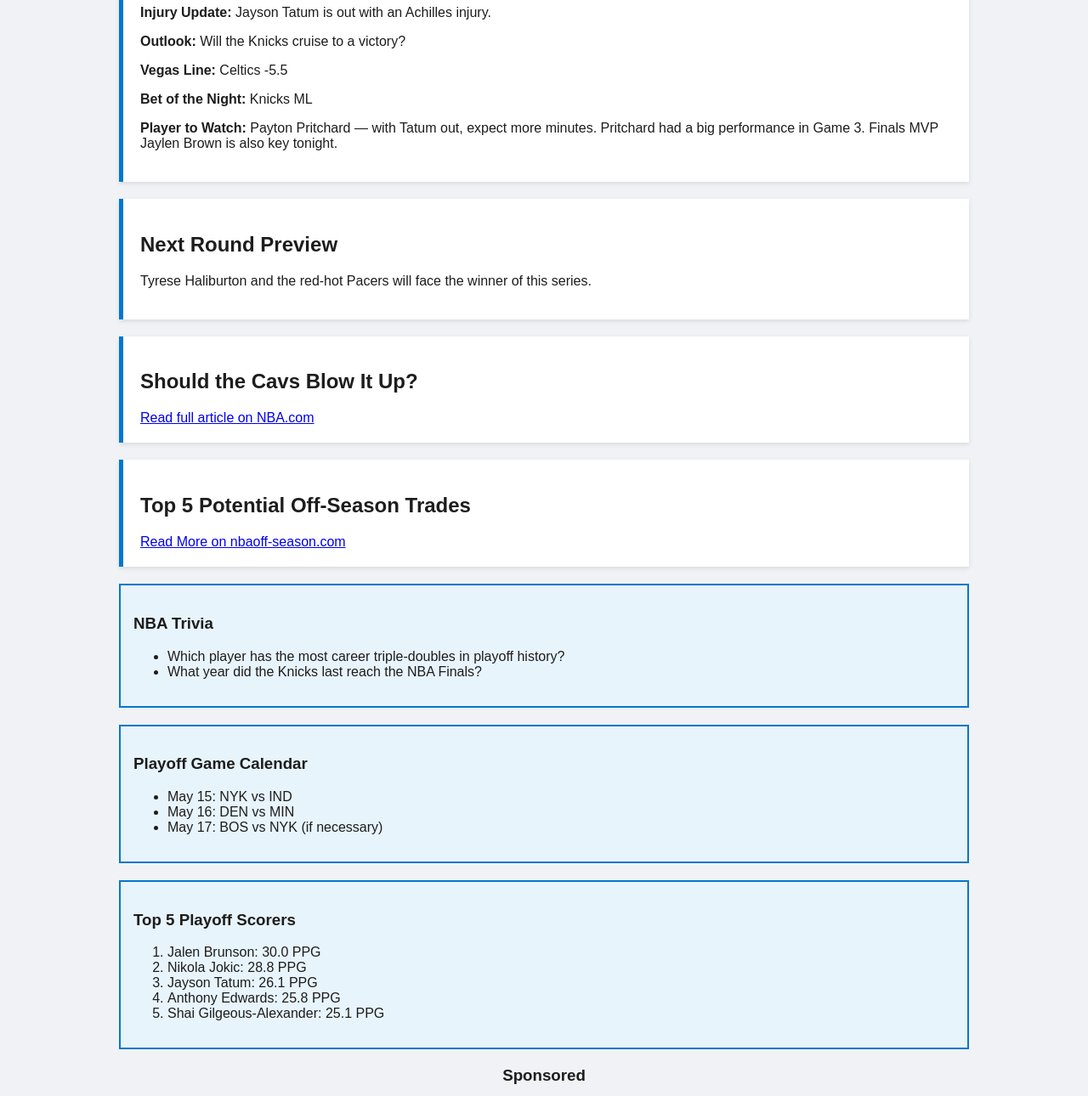
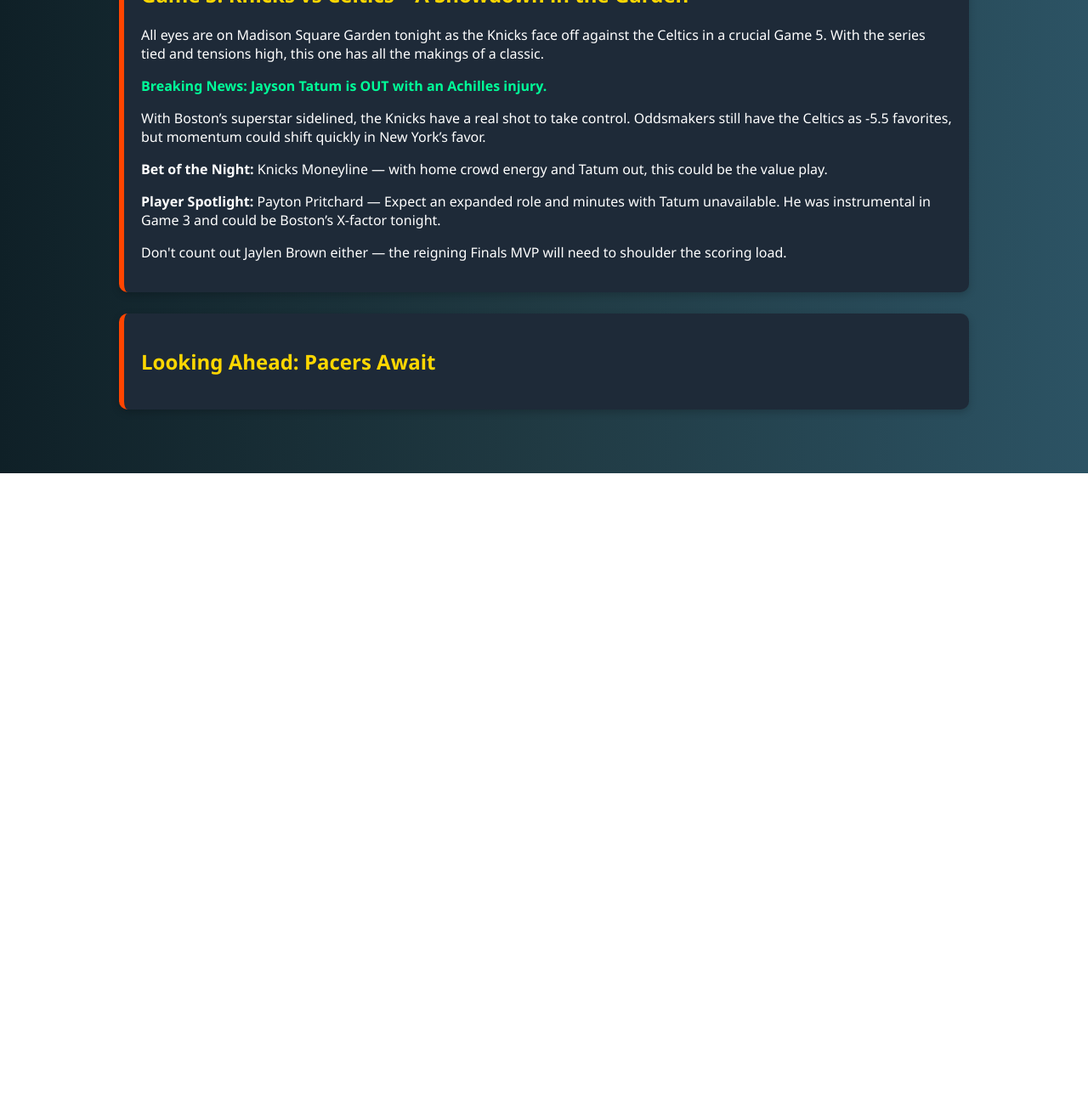
Before and after one commit to jonesbeach617/nbaplayoffs, a plain HTML site: page index.html in a window 1280 px wide. Shown: the part 290-1580 px from the top of the page at 85% size. After the commit the page ends 847 px from the top, so only its background shows below. Drawn offline with Linux system fonts and the light colour scheme.

Commit message:
index.html

```diff
--- a/index.html
+++ b/index.html
@@ -2,147 +2,116 @@
 <html lang="en">
 <head>
 <meta charset="UTF-8">
-  <title>NBA Playoffs Update - By Yoni (May 14, 2025)</title>
+<title>NBA Playoffs 2025 - By Yoni</title>
 <style>
 body {
-      font-family: 'Arial', sans-serif;
-      background-color: #f0f2f5;
+font-family: 'Segoe UI', sans-serif;
+background: linear-gradient(to right, #0f2027, #203a43, #2c5364);
+color: #ffffff;
 margin: 0;
 padding: 0;
-      color: #1d1d1d;
 }
 
 header {
-      background-color: #002b5c;
+background-color: #ff4500;
+padding: 25px;
+text-align: center;
 color: white;
-      padding: 20px;
-      text-align: center;
+box-shadow: 0 2px 8px rgba(0,0,0,0.3);
+}
+
+header h1 {
+font-size: 36px;
+margin-bottom: 5px;
 }
 
 .container {
+max-width: 1000px;
+margin: 30px auto;
 padding: 20px;
-      max-width: 1000px;
-      margin: auto;
 }
 
 .section {
-      background: white;
+background: #1e2a38;
 padding: 20px;
-      margin-bottom: 20px;
-      border-left: 5px solid #0077cc;
-      box-shadow: 0 2px 5px rgba(0,0,0,0.1);
+border-radius: 10px;
+margin-bottom: 25px;
+border-left: 6px solid #ff4500;
+box-shadow: 0 3px 10px rgba(0,0,0,0.2);
+}
+
+h2 {
+color: #ffd700;
+}
+
+a {
+color: #00d9ff;
+}
+
+.highlight {
+color: #00ff99;
+font-weight: bold;
 }
 
 .trivia, .calendar, .top-scorers {
-      background-color: #e8f4fc;
-      border: 2px solid #0077cc;
+background-color: #2e3b4e;
 padding: 15px;
+border: 2px solid #00d9ff;
+border-radius: 8px;
 margin-top: 20px;
 }
 
 footer {
 text-align: center;
-      background: #002b5c;
-      color: white;
-      padding: 15px;
-      margin-top: 30px;
+background: #121212;
+padding: 20px;
+color: #ccc;
+font-size: 14px;
+margin-top: 40px;
 }
 
 .subscribe {
-      display: block;
-      margin: 20px auto;
-      padding: 10px 25px;
-      background-color: #0077cc;
+background-color: #ff4500;
 color: white;
 border: none;
+padding: 12px 25px;
 font-size: 16px;
 cursor: pointer;
+display: block;
+margin: 30px auto 10px auto;
+border-radius: 5px;
 }
 
 .ads {
-      margin: 20px 0;
 text-align: center;
+margin-top: 30px;
 }
 
 .ads img {
 width: 300px;
+border-radius: 10px;
+box-shadow: 0 2px 8px rgba(0,0,0,0.3);
 }
 </style>
 </head>
 <body>
 
 <header>
-  <h1>NBA Playoffs 2025 - By Yoni</h1>
-  <p>Date: May 14, 2025</p>
+<h1>NBA Playoffs Central</h1>
+<p>By Yoni | May 14, 2025</p>
 </header>
 
 <div class="container">
 
 <div class="section">
-    <h2>Game 5 Tonight: Knicks vs Celtics</h2>
-    <p><strong>Knicks game 5 tonight!</strong></p>
-    <p><strong>Injury Update:</strong> Jayson Tatum is out with an Achilles injury.</p>
-    <p><strong>Outlook:</strong> Will the Knicks cruise to a victory?</p>
-    <p><strong>Vegas Line:</strong> Celtics -5.5</p>
-    <p><strong>Bet of the Night:</strong> Knicks ML</p>
-    <p><strong>Player to Watch:</strong> Payton Pritchard — with Tatum out, expect more minutes. Pritchard had a big performance in Game 3. Finals MVP Jaylen Brown is also key tonight.</p>
+<h2>Game 5: Knicks vs Celtics – A Showdown in the Garden</h2>
+<p>All eyes are on Madison Square Garden tonight as the Knicks face off against the Celtics in a crucial Game 5. With the series tied and tensions high, this one has all the makings of a classic.</p>
+<p class="highlight">Breaking News: Jayson Tatum is OUT with an Achilles injury.</p>
+<p>With Boston’s superstar sidelined, the Knicks have a real shot to take control. Oddsmakers still have the Celtics as -5.5 favorites, but momentum could shift quickly in New York’s favor.</p>
+<p><strong>Bet of the Night:</strong> Knicks Moneyline — with home crowd energy and Tatum out, this could be the value play.</p>
+<p><strong>Player Spotlight:</strong> Payton Pritchard — Expect an expanded role and minutes with Tatum unavailable. He was instrumental in Game 3 and could be Boston’s X-factor tonight.</p>
+<p>Don't count out Jaylen Brown either — the reigning Finals MVP will need to shoulder the scoring load.</p>
 </div>
 
 <div class="section">
-    <h2>Next Round Preview</h2>
-    <p>Tyrese Haliburton and the red-hot Pacers will face the winner of this series.</p>
-  </div>
-
-  <div class="section">
-    <h2>Should the Cavs Blow It Up?</h2>
-    <a href="https://www.nba.com" target="_blank">Read full article on NBA.com</a>
-  </div>
-
-  <div class="section">
-    <h2>Top 5 Potential Off-Season Trades</h2>
-    <a href="https://nbaoff-season.com" target="_blank">Read More on nbaoff-season.com</a>
-  </div>
-
-  <div class="trivia">
-    <h3>NBA Trivia</h3>
-    <ul>
-      <li>Which player has the most career triple-doubles in playoff history?</li>
-      <li>What year did the Knicks last reach the NBA Finals?</li>
-    </ul>
-  </div>
-
-  <div class="calendar">
-    <h3>Playoff Game Calendar</h3>
-    <ul>
-      <li>May 15: NYK vs IND</li>
-      <li>May 16: DEN vs MIN</li>
-      <li>May 17: BOS vs NYK (if necessary)</li>
-    </ul>
-  </div>
-
-  <div class="top-scorers">
-    <h3>Top 5 Playoff Scorers</h3>
-    <ol>
-      <li>Jalen Brunson: 30.0 PPG</li>
-      <li>Nikola Jokic: 28.8 PPG</li>
-      <li>Jayson Tatum: 26.1 PPG</li>
-      <li>Anthony Edwards: 25.8 PPG</li>
-      <li>Shai Gilgeous-Alexander: 25.1 PPG</li>
-    </ol>
-  </div>
-
-  <div class="ads">
-    <h3>Sponsored</h3>
-    <img src="https://1000logos.net/wp-content/uploads/2021/04/Facebook-logo.png" alt="Facebook Ad">
-  </div>
-
-  <button class="subscribe">Subscribe for Updates</button>
-
-</div>
-
-<footer>
-  &copy; 2025 NBA Playoffs Fan Page by Yoni. All rights reserved.
-</footer>
-
-</body>
-</html>
+<h2>Looking Ahead: Pacers Await</h
```
Lines whose indentation alone changed are shown as unchanged.
